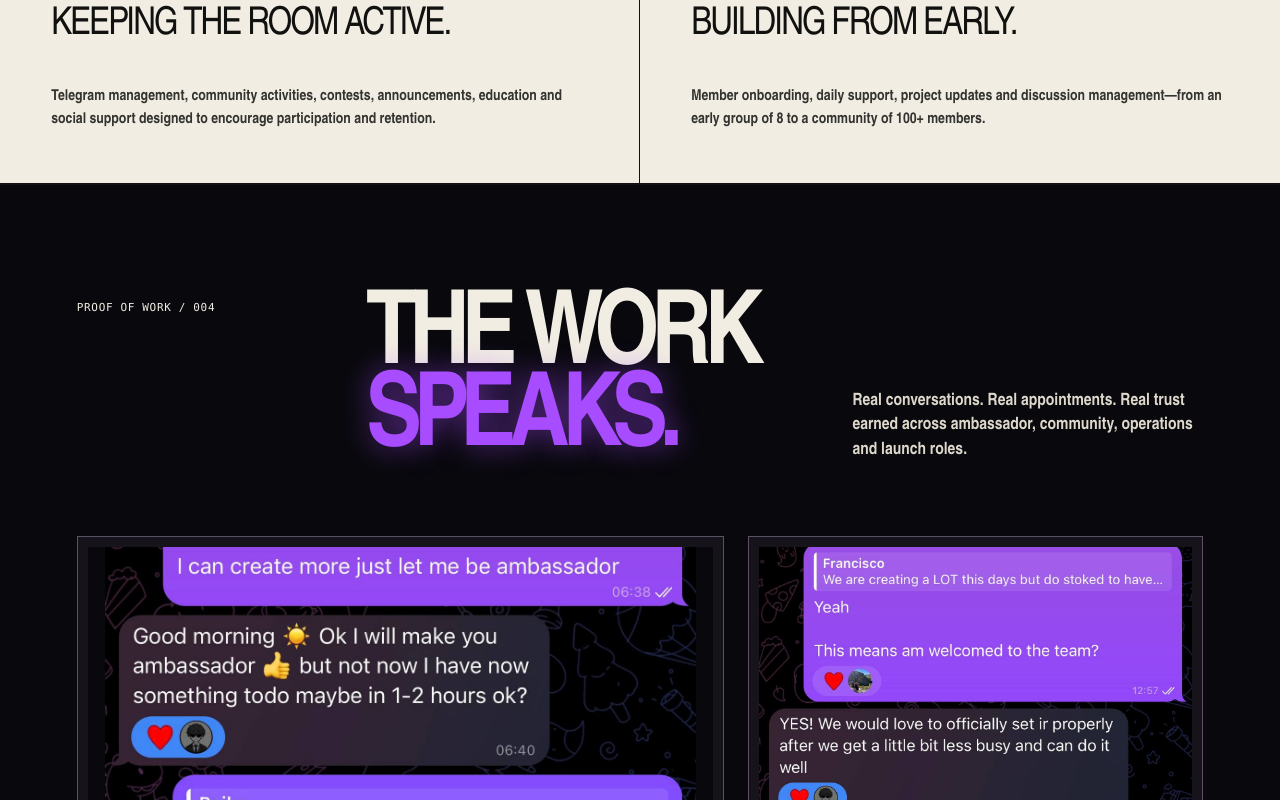
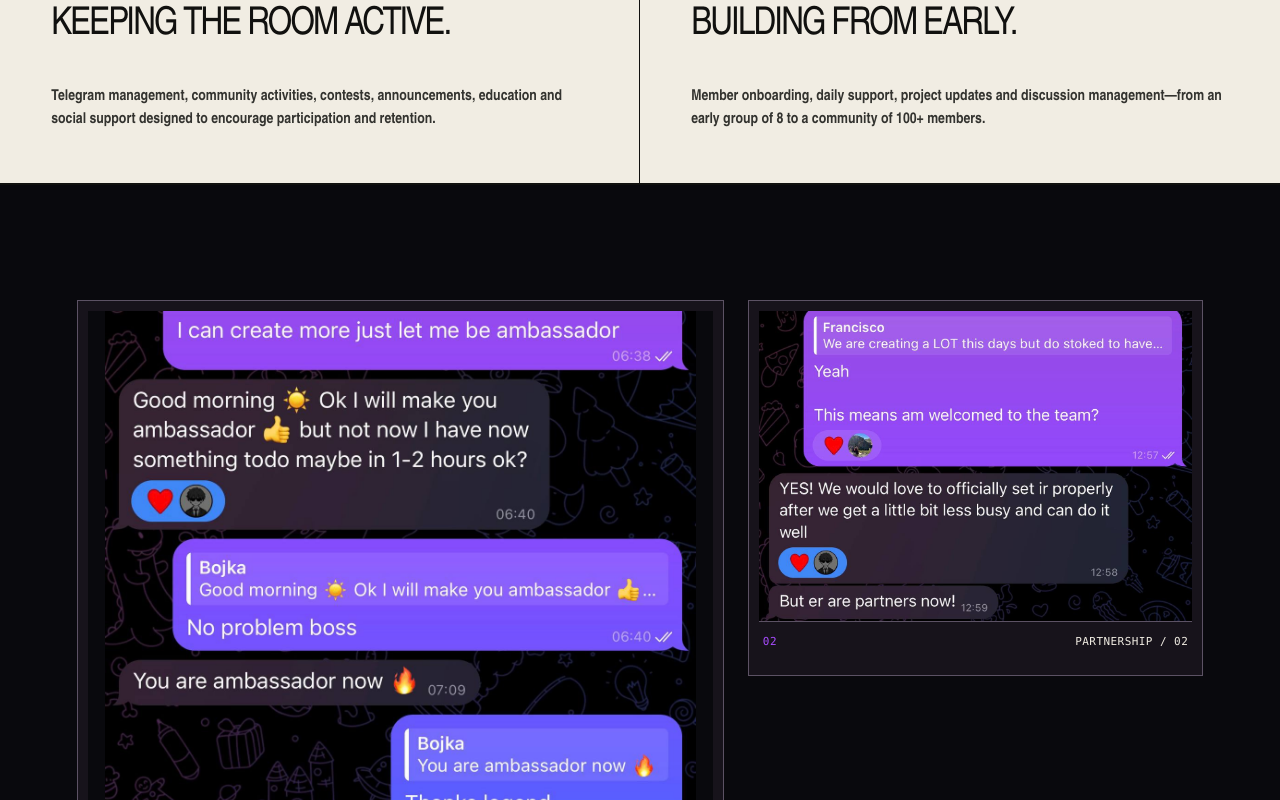
Before and after one commit to Rolexcode/preciousprimeportfolio, a Next.js app: page / in a window 1280 px wide. Shown: the part 4001-4801 px from the top of the page. Built offline with nearby package versions, Linux system fonts and the light colour scheme.

Commit message:
Comment out proof section heading and intro

```diff
--- a/app/page.tsx
+++ b/app/page.tsx
@@ -92,8 +92,10 @@ export default function Home() {
         </div>
       </section>
 
-      <section className="proof-section" aria-labelledby="proof-title">
+      <section className="proof-section">
+        {/*
         <div className="proof-heading"><p>PROOF OF WORK / 004</p><h2 id="proof-title">THE WORK<br /><span>SPEAKS.</span></h2><p>Real conversations. Real appointments. Real trust earned across ambassador, community, operations and launch roles.</p></div>
+        */}
         <div className="proof-grid">
           {featuredProof.map(([src, alt, caption], index) => (
             <figure className={`proof-card proof-card-${index + 1}`} key={src}>
```
